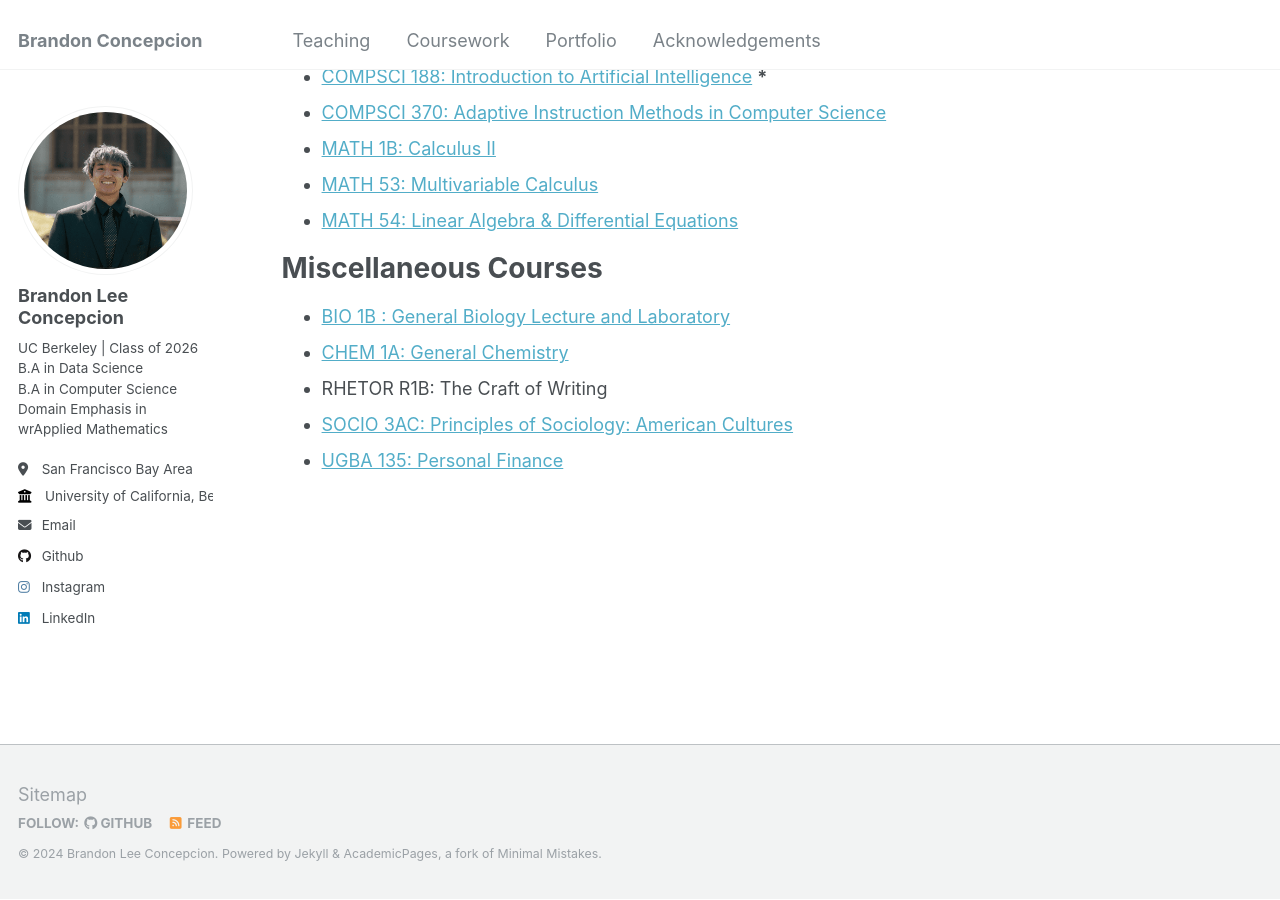
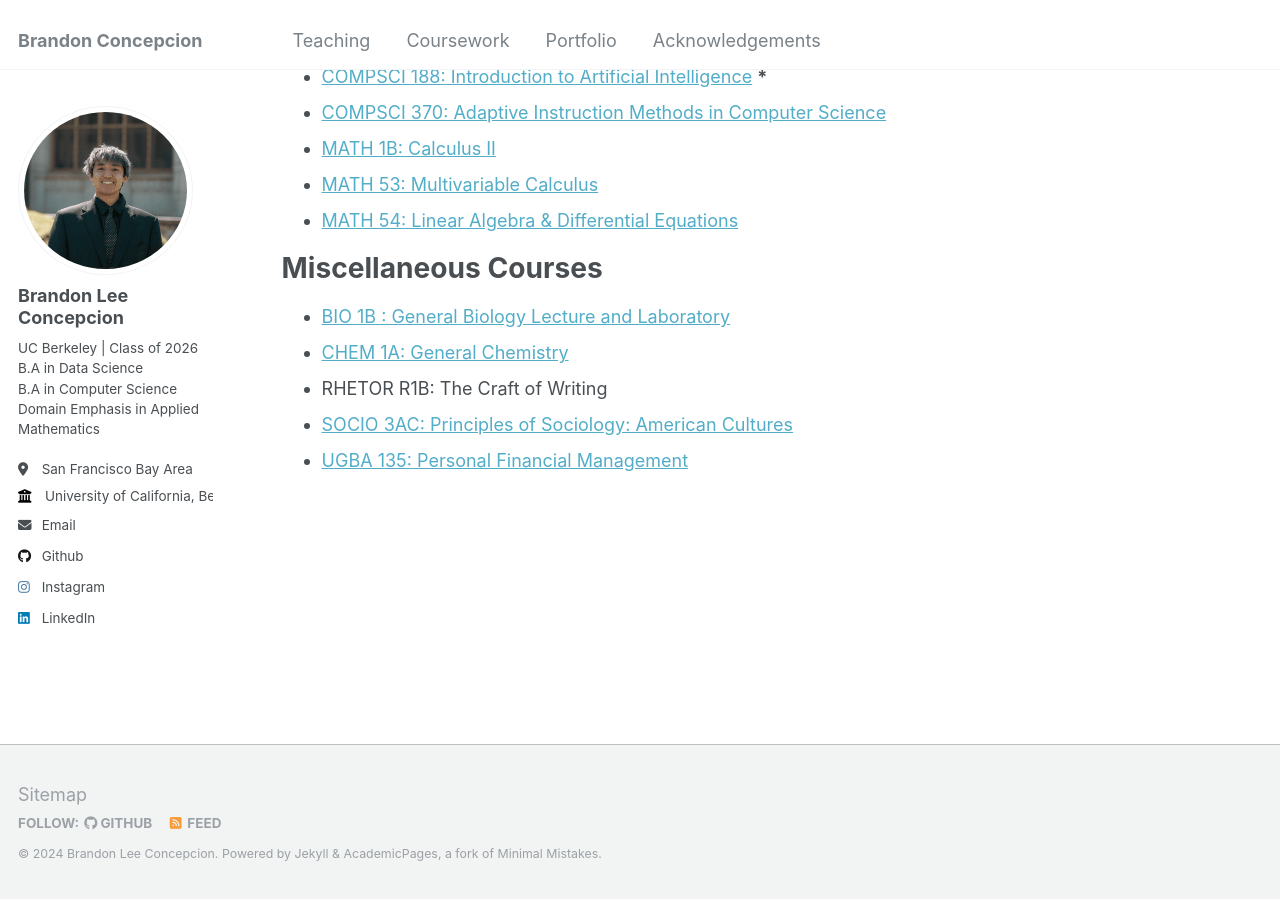
Before and after one commit to brandonconcepcion/brandonconcepcion.github.io, a Jekyll site: the page built from _pages/coursework.md, in a window 1280 px wide and 900 px high, scrolled down 812 px. Built offline with Jekyll 4.4.1, drawn with Linux system fonts in a browser that asks for light colours.

Commit message:
Some last adjustments

```diff
--- a/_config.yml
+++ b/_config.yml
@@ -24,11 +24,11 @@
   avatar           : "profile.png"
   name             : "Brandon Lee Concepcion"
   pronouns         : # example: "she/her"
-  bio              : "UC Berkeley | Class of 2026 <br /> B.A in Data Science <br />B.A in Computer Science <br /> Domain Emphasis in wrApplied Mathematics"
+  bio              : "UC Berkeley | Class of 2026 <br /> B.A in Data Science <br />B.A in Computer Science <br /> Domain Emphasis in Applied Mathematics"
   location         : "San Francisco Bay Area"
   employer         : "University of California, Berkeley"
   uri              : # URL
-  email            : "brandonconcepcion@berkeley.edu"
+  email            : "brandon_concepcion@berkeley.edu"
 
   # Academic websites
   arxiv            : # URL - Update with the correct link to your profile
--- a/_pages/coursework.md
+++ b/_pages/coursework.md
@@ -41,4 +41,4 @@
 * <a href = "https://slc.berkeley.edu/programs/science/courses-supported/chemistry-1a-1al" target = "_blank">CHEM 1A: General Chemistry</a>
 * RHETOR R1B: The Craft of Writing
 * <a href = "https://classes.berkeley.edu/content/2023-fall-sociol-3ac-001-lec-001" target = "_blank">SOCIO 3AC: Principles of Sociology: American Cultures</a>
-* <a href = "https://classes.berkeley.edu/content/2024-fall-ugba-135-001-lec-001" target = "_blank">UGBA 135: Personal Finance</a>
+* <a href = "https://classes.berkeley.edu/content/2024-fall-ugba-135-001-lec-001" target = "_blank">UGBA 135: Personal Financial Management</a>
```
Also changed, not shown: _teaching/teaching1.md (+2 -2 lines).
